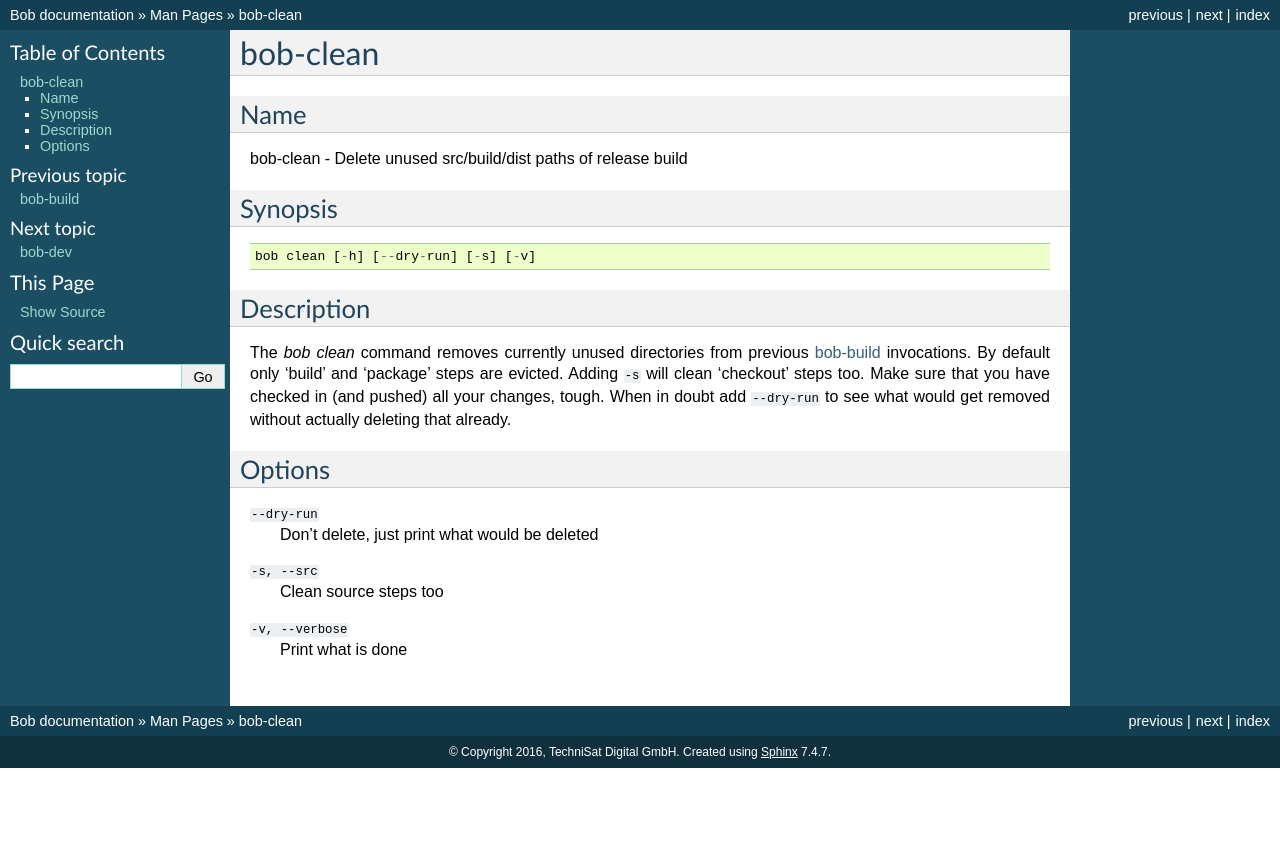
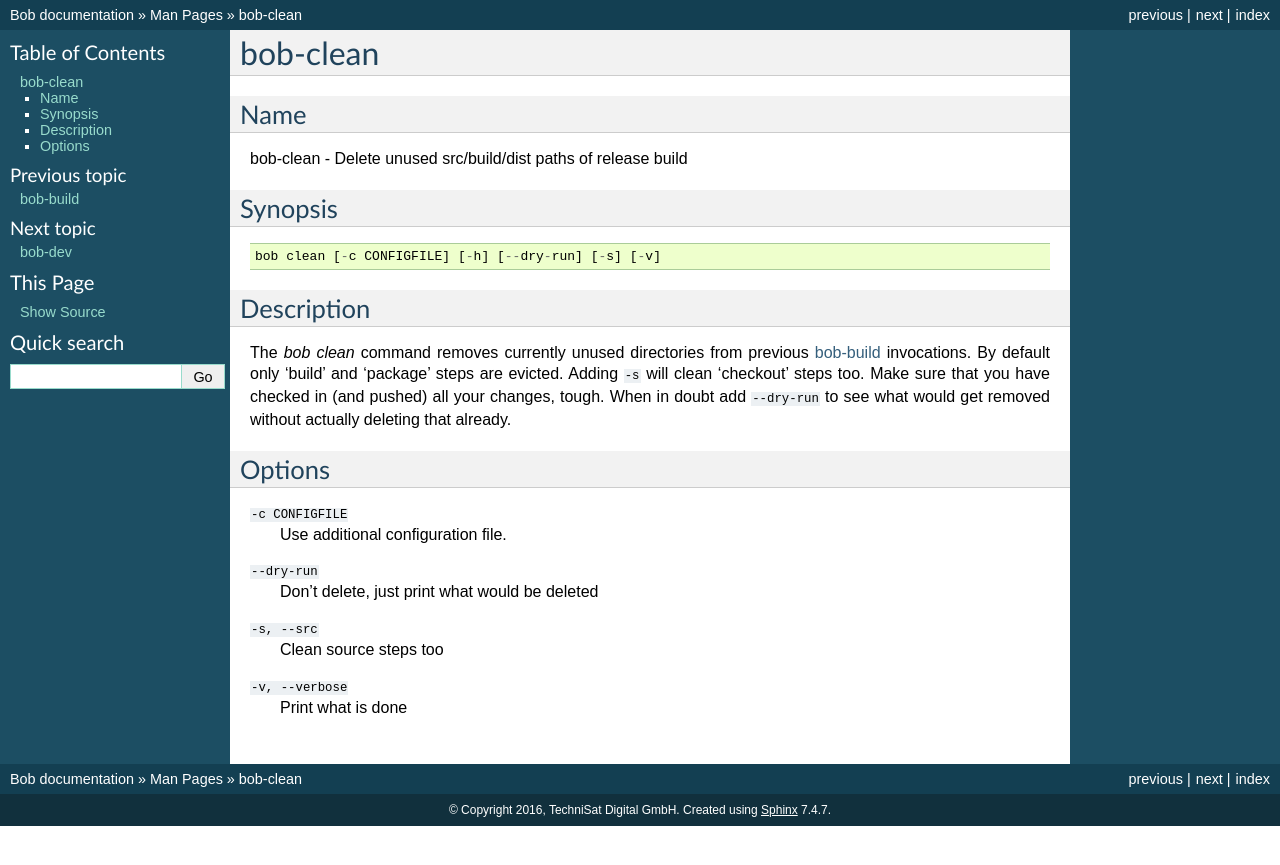
Before and after one commit to BobBuildTool/bob, a Sphinx documentation site: the page built from doc/manpages/bob-clean.rst, in a window 1280 px wide. Shown: the top 865 px of the page. Built offline with Sphinx 7.4.7, drawn with Linux system fonts in a browser that asks for light colours; formulas are drawn with MathJax 3; the version number could not be read and is left out.

Commit message:
build: clean: add configFile argument
Adds the -c argument to 'bob clean'.

Fixes #191

```diff
--- a/doc/manpages/bob-clean.rst
+++ b/doc/manpages/bob-clean.rst
@@ -13,7 +13,7 @@
 
 ::
 
-    bob clean [-h] [--dry-run] [-s] [-v]
+    bob clean [-c CONFIGFILE] [-h] [--dry-run] [-s] [-v]
 
 
 Description
@@ -30,6 +30,9 @@
 Options
 -------
 
+``-c CONFIGFILE``
+    Use additional configuration file.
+
 ``--dry-run``
     Don't delete, just print what would be deleted
 
```
Also changed, not shown: 2 other files.
